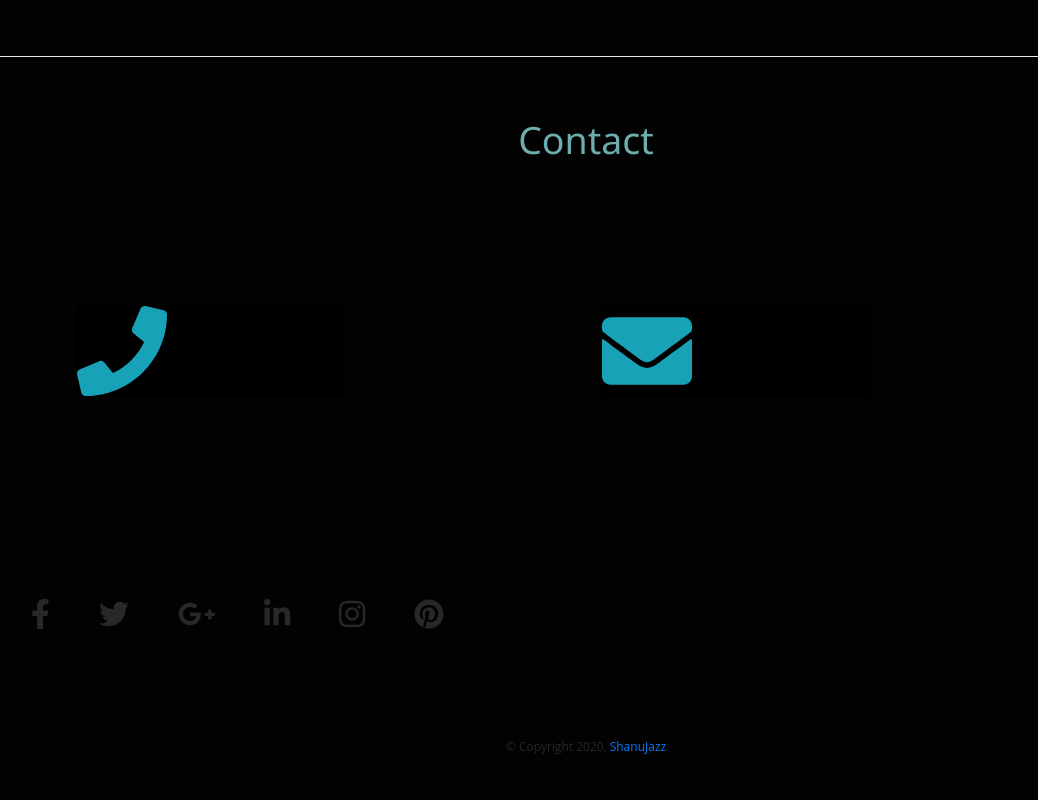
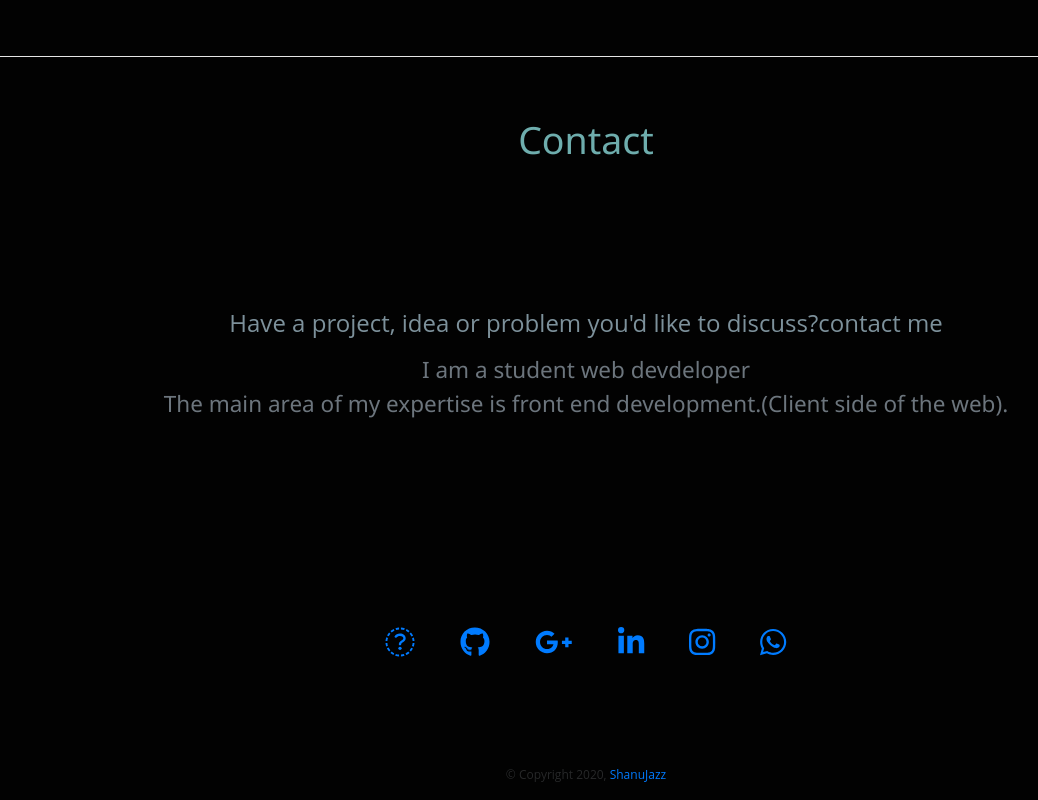
Before and after one commit to sjhack642k/Iamjazz, a plain HTML site: page about.html in a window 1280 px wide. Shown: the part 2828-3628 px from the top of the page, without its empty margins (54-1092 px from the left). Before the commit the page ends 3600 px from the top, so only its background shows below. Drawn offline with nearby package versions, Linux system fonts and the light colour scheme.

Commit message:
Update about.html

```diff
--- a/about.html
+++ b/about.html
@@ -217,24 +217,17 @@
 <br><br><br><br>
 
 <hr color="white"  >
-
 <section class="p-5" id="contact">
   <div class="container">
     <h1 class="text-center">Contact</h1>
 <br><br><br> <br>
     <div class="row p-5">
-      <div class="col-md-6 text-center justify-content-center">
-        <div class="card " style="width: 18rem; background-color:black ;">
-          <i class="fas fa-phone display-1 text-center text-info"> </i>
+      <div class="col-md-12 text-center justify-content-center">
 
-        </div>
-      </div>
+        <p>Have a project, idea or problem you'd like to discuss?contact me</p>
+        <h4 class="text-secondary">I am a student web  devdeloper</h4>
+        <h4 class="text-secondary"> The main area of my expertise is front end development.(Client side of the web). </h4>
 
-      <div class="col-md-6 text-center justify-content-center">
-        <div class="card " style="width: 18rem; background-color:black ;">
-          <i class="fas fa-envelope display-1 text-center text-info"> </i>
-
-        </div>
       </div>
     </div>
 
@@ -250,32 +243,32 @@
 
     <div class="row">
 
-      <div class="col-md-12 py-5">
-        <div class="mb-5 flex-center">
+      <div class="col-md-12 p-5">
+        <div class="mb-5 d-flex justify-content-center">
 
-          <!-- Facebook -->
-          <a class="fb-ic">
-            <i class="fab fa-facebook-f fa-lg white-text mr-md-5 mr-3 fa-2x"> </i>
+
+         <a class="fb-ic"  href="tel:6238533921">
+            <i class="fab fa-call fa-lg white-text mr-md-5 mr-3 fa-2x " > </i>
           </a>
-          <!-- Twitter -->
-          <a class="tw-ic">
-            <i class="fab fa-twitter fa-lg white-text mr-md-5 mr-3 fa-2x"> </i>
+
+          <a class="tw-ic" href="https://github.com/sjhack642k">
+            <i class="fab fa-github fa-lg white-text mr-md-5 mr-3 fa-2x"> </i>
           </a>
-          <!-- Google +-->
-          <a class="gplus-ic">
+
+          <a class="gplus-ic" href="mailto:shanuhackz2020@gmail.com?subject=ee&body=">
             <i class="fab fa-google-plus-g fa-lg white-text mr-md-5 mr-3 fa-2x"> </i>
           </a>
-          <!--Linkedin -->
-          <a class="li-ic">
+
+          <a class="li-ic" href="https://www.linkedin.com/in/shabana-jasmin-442b37198/">
             <i class="fab fa-linkedin-in fa-lg white-text mr-md-5 mr-3 fa-2x"> </i>
           </a>
-          <!--Instagram-->
-          <a class="ins-ic">
+
+          <a class="ins-ic" href="https://msng.link/o/?s_h_a_n_u_zzz=ig">
             <i class="fab fa-instagram fa-lg white-text mr-md-5 mr-3 fa-2x"> </i>
           </a>
-          <!--Pinterest-->
-          <a class="pin-ic">
-            <i class="fab fa-pinterest fa-lg white-text fa-2x"> </i>
+
+          <a class="pin-ic" href="https://wa.link/a68wvm">
+            <i class="fab fa-whatsapp fa-lg white-text fa-2x"> </i>
           </a>
         </div>
       </div>
@@ -284,7 +277,10 @@
 
     <div class="footer-copyright text-center py-3"> <footer> <small>&copy; Copyright 2020, <a href="index.html"> ShanuJazz</a></small> </footer>
 
+  </div>
+
 </footer>
+
 
 
 
```
